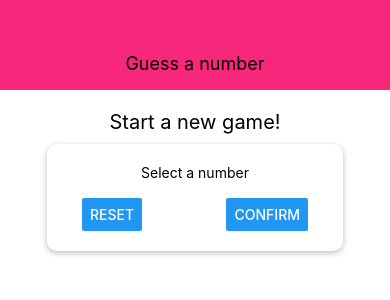
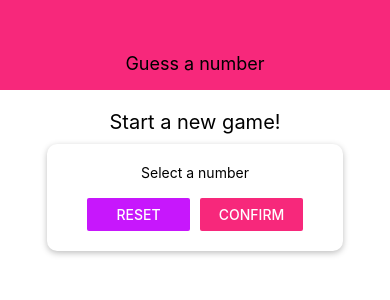
Before and after one commit to felipemotarocha/react-native-course-goals, a React Native app: screen / in a window 390 px wide. Shown: the top 300 px of the page. Built offline with nearby package versions, Linux system fonts and the light colour scheme.

Commit message:
feat: styling improvements

```diff
--- a/components/Header.tsx
+++ b/components/Header.tsx
@@ -1,5 +1,6 @@
 import * as React from "react";
 import { View, Text, StyleSheet } from "react-native";
+import colors from "../constants/colors";
 
 export interface HeaderProps {
 	title: string;
@@ -18,7 +19,7 @@ const styles = StyleSheet.create({
 		width: "100%",
 		height: 90,
 		paddingTop: 36,
-		backgroundColor: "#f7287b",
+		backgroundColor: colors.primary,
 		alignItems: "center",
 		justifyContent: "center",
 	},
--- /dev/null
+++ b/constants/colors.ts
@@ -0,0 +1,11 @@
+type Colors = {
+	primary: string;
+	secondary: string;
+};
+
+const colors: Colors = {
+	primary: "#f7287b",
+	secondary: "#c717fc",
+};
+
+export default colors;
--- a/screens/StartGameScreen.tsx
+++ b/screens/StartGameScreen.tsx
@@ -1,6 +1,7 @@
 import React from "react";
 import { View, Text, StyleSheet, TextInput, Button } from "react-native";
 import Card from "../components/Card";
+import colors from "../constants/colors";
 
 export interface StartGameScreenProps {}
 
@@ -11,9 +12,13 @@ const StartGameScreen: React.FunctionComponent<StartGameScreenProps> = () => {
 			<Card style={styles.inputContainer}>
 				<Text>Select a number</Text>
 				<TextInput />
-				<View style={styles.buttonContainer}>
-					<Button title="Reset" onPress={() => {}} />
-					<Button title="Confirm" onPress={() => {}} />
+				<View style={styles.buttonsContainer}>
+					<View style={styles.button}>
+						<Button title="Reset" onPress={() => {}} color={colors.secondary} />
+					</View>
+					<View style={styles.button}>
+						<Button title="Confirm" onPress={() => {}} color={colors.primary} />
+					</View>
 				</View>
 			</Card>
 		</View>
@@ -35,12 +40,16 @@ const styles = StyleSheet.create({
 		maxWidth: "80%",
 		alignItems: "center",
 	},
-	buttonContainer: {
+	buttonsContainer: {
 		flexDirection: "row",
 		width: "100%",
 		justifyContent: "space-between",
 		paddingHorizontal: 15,
 	},
+	button: {
+		flex: 1,
+		marginHorizontal: 5,
+	},
 });
 
 export default StartGameScreen;
```
